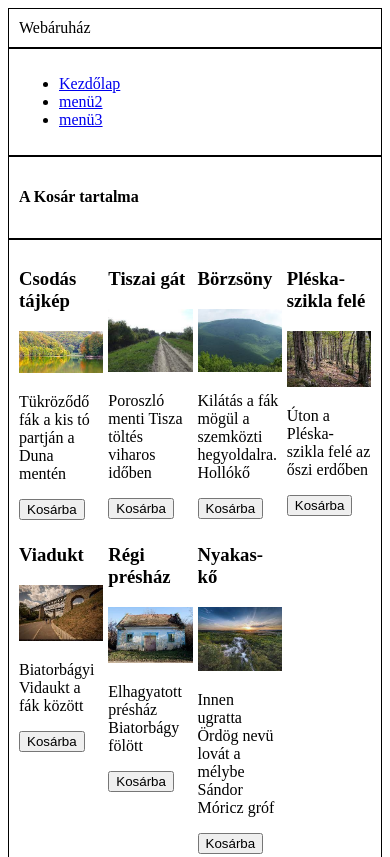
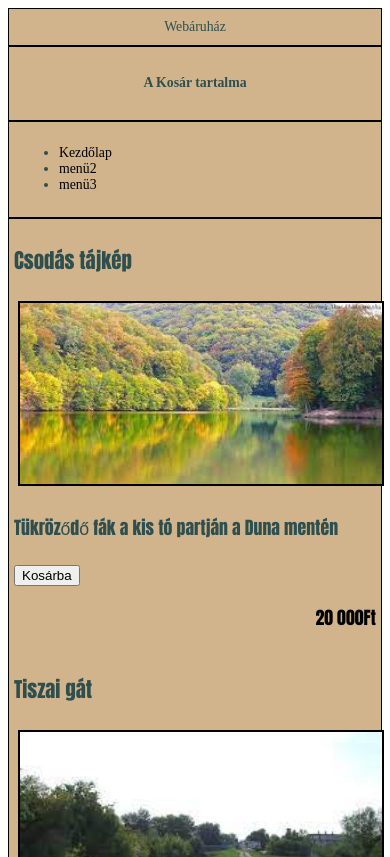
Before and after one commit to Erno1234/Webaruhaz, a plain HTML site: page index.html in a window 390 px wide. Shown: the top 857 px of the page. Drawn offline with Linux system fonts and the light colour scheme.

Commit message:
formazott oldal

```diff
--- a/index.html
+++ b/index.html
@@ -23,42 +23,49 @@
                 <img src="kepek/tajkep.jpg" alt="Csodás tájkép">
                 <p>Tükröződő fák a kis tó partján a Duna mentén</p>
                 <button type="button">Kosárba</button>
+                <p class="ar">20 000Ft</p>
             </div>
             <div class="termek">
                 <h3>Tiszai gát</h3>
                 <img src="kepek/tiszagat.jpg" alt="Tiszai gát">
                 <p>Poroszló menti Tisza töltés viharos időben</p>
                 <button type="button">Kosárba</button>
+                <p class="ar">20 000Ft</p>
             </div>
             <div class="termek">
                 <h3>Börzsöny</h3>
                 <img src="kepek/borzsony.jpg" alt="Börzsöny">
                 <p>Kilátás a fák mögül a szemközti hegyoldalra. Hollókő </p>
                 <button type="button">Kosárba</button>
+                <p class="ar">20 000Ft</p>
             </div>
             <div class="termek">
                 <h3>Pléska-szikla felé</h3>
                 <img src="kepek/pleskaszikla.jpg" alt="Pléska-szikla felé">
                 <p>Úton a Pléska-szikla felé az őszi erdőben</p>
                 <button type="button">Kosárba</button>
+                <p class="ar">20 000Ft</p>
             </div>
             <div class="termek">
                 <h3>Viadukt</h3>
                 <img src="kepek/viadukt.jpg" alt="Viadukt">
                 <p>Biatorbágyi Vidaukt a fák között</p>
                 <button type="button">Kosárba</button>
+                <p class="ar">20 000Ft</p>
             </div>
             <div class="termek">
                 <h3>Régi présház</h3>
                 <img src="kepek/preshaz.jpg" alt="Régi présház">
                 <p>Elhagyatott présház Biatorbágy fölött</p>
                 <button type="button">Kosárba</button>
+                <p class="ar">20 000Ft</p>
             </div>
             <div class="termek">
                 <h3>Nyakas-kő</h3>
                 <img src="kepek/nyakasko.jpg" alt="Nyakas-kő">
                 <p>Innen ugratta Ördög nevü lovát a mélybe Sándor Móricz gróf</p>
                 <button type="button">Kosárba</button>
+                <p class="ar">20 000Ft</p>
             </div>
         </article>
         <aside><h4>A Kosár tartalma</h4></aside>
--- a/style.css
+++ b/style.css
@@ -1,4 +1,6 @@
 main{
+    background-color:lightblue;
+    color:darkslategray;
     display:grid;
     grid-template-columns: 1fr 2fr 2fr;
     grid-template-areas:
@@ -30,8 +32,27 @@ header, nav, article,footer,aside {
     padding: 10px
 }
 article div img{
+    border:2px solid black;
     width: 100%;
     max-width: 400px;
+}
+nav ul{
+    display: grid;
+    grid-template-columns: 1fr 1fr 1fr;
+}
+a:link{
+    text-decoration: none;
+    color:black;
+    cursor:grab;
+}
+a:hover{
+    text-decoration: none;
+    color:cornflowerblue;
+
+}
+.ar{
+    text-align: right;
+    color:black;
 }
 @media screen and (max-width:500px) {
     main{
@@ -45,3 +66,57 @@ article div img{
 }
 
 }
+@media screen and (max-width:700px) {
+    main{
+        background-color: lavender;
+    }
+    article{
+        grid-template-columns: 2fr 2fr;
+        color:teal;
+        font-family:'Lucida Sans', 'Lucida Sans Regular', 'Lucida Grande', 'Lucida Sans Unicode', Geneva, Verdana, sans-serif;
+        font-size: calc(8px + 2vw);
+
+}
+    article div img{
+        max-width: 100%;
+        border:2px solid black;
+        margin: 4px;
+}
+
+}
+@media screen and (max-width:500px) {
+    main{
+        background-color:tan;
+        color:darkslategrey;
+        font-size: calc(6px + 2vw);
+        grid-template-columns: 1fr 2fr 2fr;
+        grid-template-areas:
+        "h h h"
+        "as as as"
+        "n n n"
+        "a a a"
+        "f f f";
+}
+    article{
+        grid-template-columns: 2fr;
+        color:darkslategrey;
+        font-family:Impact, Haettenschweiler, 'Arial Narrow Bold', sans-serif;
+        font-size: calc(10px + 2vw);
+        padding: 5px;
+    }
+    article div img{
+        border:2px solid black;
+        margin:4px;
+        overflow: hidden;
+    }
+    nav ul{
+        display: grid;
+        grid-template-columns: 1fr;
+    }
+    header{
+        text-align: center;
+    }
+    aside{
+        text-align: center;
+    }
+}
```
